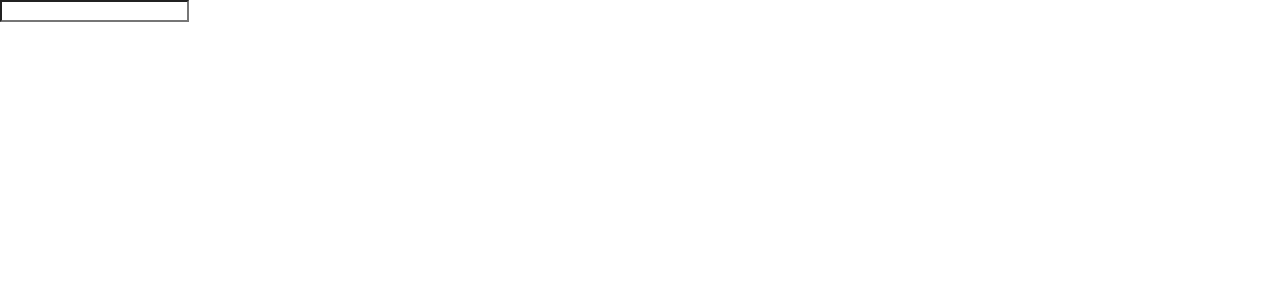
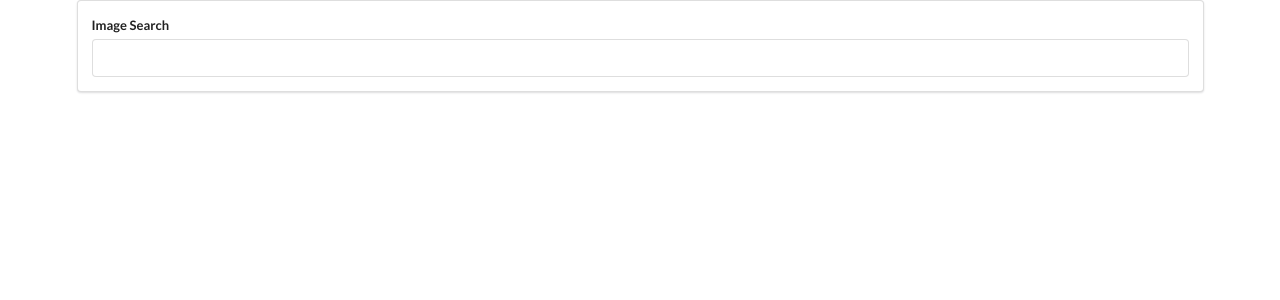
Before and after one commit to adinegoro11/react_apps, a React (Create React App) app: page / in a window 1280 px wide. Shown: the top 300 px of the page. Built offline with nearby package versions, Linux system fonts and the light colour scheme.

Commit message:
Creating event handlers

```diff
--- a/src/components/App.js
+++ b/src/components/App.js
@@ -3,7 +3,7 @@ import SearchBar from './SearchBar';
 
 const App = () => {
     return (
-        <div>
+        <div className="ui container" style={{marginTop: '10 px'}}>
             <SearchBar></SearchBar>
         </div>
     );
--- a/src/components/SearchBar.js
+++ b/src/components/SearchBar.js
@@ -1,11 +1,21 @@
 import React from 'react';
 
 class SearchBar extends React.Component {
+    onInputChange(event) {
+        console.log(event.target.value);
+    }
+
     render() {
         return (
-            <div>
-                <form>
-                    <input type="text" />
+            <div className="ui segment">
+                <form className="ui form">
+                    <div className="field">
+                        <label>Image Search</label>
+                        <input
+                            type="text"
+                            onChange={this.onInputChange}
+                        />
+                    </div>
                 </form>
             </div>
         );
```
